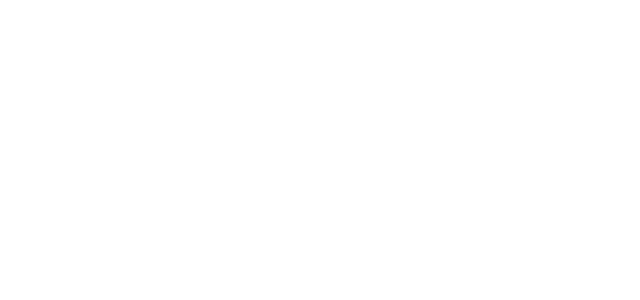
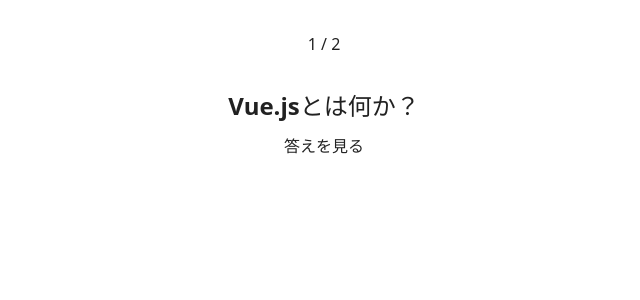
Before and after one commit to kuromon11/my-study-deck, a Vue app in the folder frontend/: page /1/study in a window 1280 px wide. Before the commit this address had no page. Shown: the top 300 px of the page, without its empty margins (316-956 px from the left). Built offline with nearby package versions, Linux system fonts and the light colour scheme.

Commit message:
feat: 学習画面に遷移できるようにする
- Viewのコンポーネントは仮で作成

```diff
--- a/frontend/src/router/index.ts
+++ b/frontend/src/router/index.ts
@@ -1,6 +1,7 @@
 import { createRouter, createWebHistory } from 'vue-router';
 import DeckListView from './../views/DeckListView.vue';
 import CardListView from './../views/CardListView.vue';
+import StudyView from './../views/StudyView.vue';
 
 const routes = [
   {
@@ -14,6 +15,12 @@
     component: CardListView,
     props: true,
   },
+  {
+    path: '/:deckId/study',
+    name: 'study',
+    component: StudyView,
+    props: true,
+  },
 ];
 
 const router = createRouter({
--- a/frontend/src/views/CardListView.vue
+++ b/frontend/src/views/CardListView.vue
@@ -121,7 +121,9 @@
       <h4 class="text-h4 mx-auto">カード一覧</h4>
       <div class="position-absolute right-0">
         <v-btn color="success" size="small" @click="openCreate"> 追加 </v-btn>
-        <v-btn color="primary ml-4" size="small"> 学習開始 </v-btn>
+        <router-link :to="`/${deckId}/study`">
+          <v-btn color="primary ml-4" size="small"> 学習開始 </v-btn>
+        </router-link>
       </div>
     </div>
 
--- /dev/null
+++ b/frontend/src/views/StudyView.vue
@@ -0,0 +1,65 @@
+<script setup lang="ts">
+import { ref, computed, onMounted } from 'vue';
+
+const cards = ref([]);
+const currentIndex = ref(0);
+const showAnswer = ref(false);
+
+const currentCard = computed(() => cards.value[currentIndex.value]);
+
+const nextCard = () => {
+  if (currentIndex.value < cards.value.length - 1) {
+    currentIndex.value++;
+    showAnswer.value = false;
+  }
+};
+
+const handleCorrect = () => nextCard();
+const handleIncorrect = () => nextCard();
+const handleSkip = () => nextCard();
+
+onMounted(() => {
+  cards.value = [
+    { question: 'Vue.jsとは何か？', answer: 'JavaScriptのフレームワーク' },
+    { question: 'v-ifの用途は？', answer: '条件付きレンダリング' },
+  ];
+});
+</script>
+
+<template>
+  <div class="study-view">
+    <div v-if="cards.length > 0" class="card-container">
+      <div class="progress">{{ currentIndex + 1 }} / {{ cards.length }}</div>
+
+      <div class="card">
+        <div class="question">
+          <h2>{{ currentCard.question }}</h2>
+        </div>
+
+        <div v-if="showAnswer" class="answer">
+          <p>{{ currentCard.answer }}</p>
+        </div>
+
+        <button
+          v-if="!showAnswer"
+          @click="showAnswer = true"
+          class="btn btn-primary"
+        >
+          答えを見る
+        </button>
+
+        <div v-if="showAnswer" class="buttons">
+          <button @click="handleCorrect" class="btn btn-success">○</button>
+          <button @click="handleIncorrect" class="btn btn-danger">×</button>
+          <button @click="handleSkip" class="btn btn-secondary">
+            スキップ
+          </button>
+        </div>
+      </div>
+    </div>
+
+    <div v-else class="completion">
+      <p>すべてのカードが完了しました！</p>
+    </div>
+  </div>
+</template>
```
